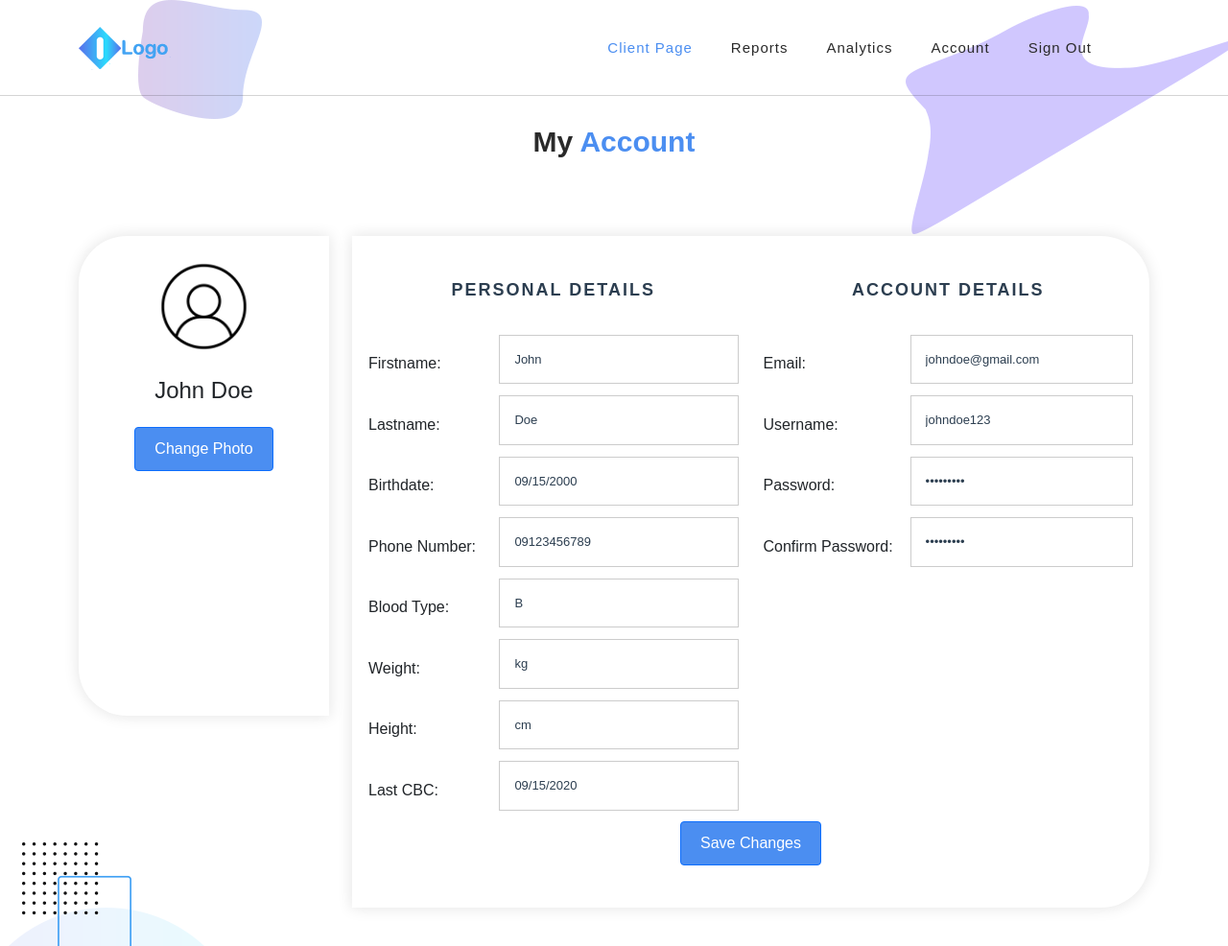
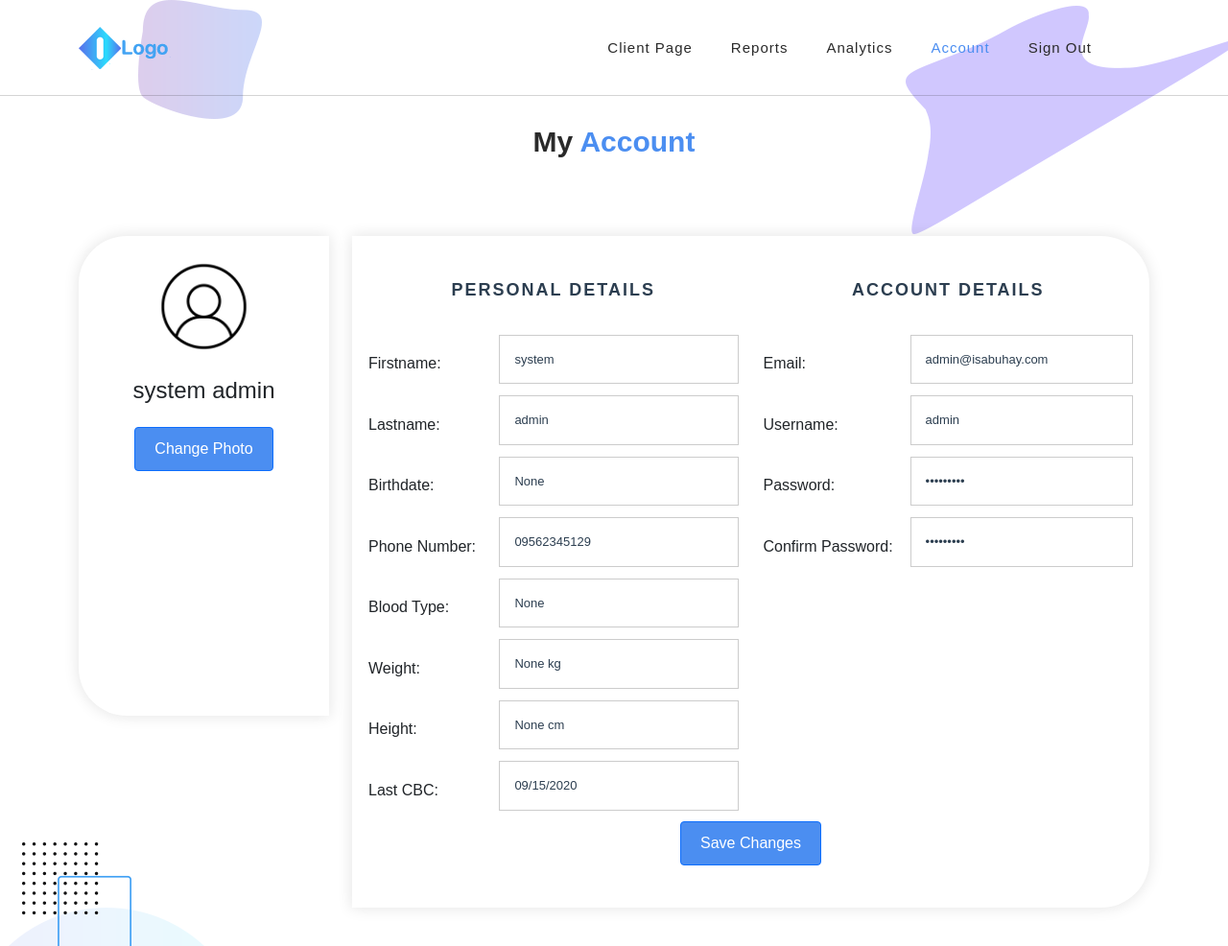
Before and after one commit to karloscabellon/IsaBuhay, a Django app: page /account/update in a window 1280 px wide. Shown: the top 986 px of the page at 96% size. Run offline with Django 4.2, Linux system fonts and the light colour scheme; a user stored in the database is signed in; some libraries are stand-ins or nearby versions; some web fonts are replaced.

Commit message:
now displays user details instead of filler text

```diff
--- a/templates/updateAccountPage.html
+++ b/templates/updateAccountPage.html
@@ -65,11 +65,11 @@
               <!-- ***** Logo End ***** -->
               <!-- ***** Menu Start ***** -->
               <ul class="nav">
-                <li class="scroll-to-section"><a href="#" class="active">Client Page</a></li>
+                <li class="scroll-to-section"><a href="{% url 'DisplayClientSide' %}">Client Page</a></li>
                 <li class="scroll-to-section"><a href="{% url 'DisplayAllCBCTestResult' %}">Reports</a></li>
                 <li class="scroll-to-section"><a href="#">Analytics</a></li>
-                <li class="scroll-to-section"><a href="{% url 'DisplayAccountPage' %}">Account</a></li>
-                <li class="scroll-to-section"><a href="#">Sign Out</a></li>
+                <li class="scroll-to-section"><a href="{% url 'DisplayAccountPage' %}" class="active">Account</a></li>
+                <li class="scroll-to-section"><a href="{% url 'LogoutView' %}">Sign Out</a></li>
                 <li></li>
               </ul>
               <a class='menu-trigger'>
@@ -101,7 +101,7 @@
             <div class="card-body align-items-center text-center" style="background-color: white; box-shadow: 0 0 15px 1px rgba(0, 0, 0, 0.1); z-index: 10; border-top-left-radius: 50px; border-bottom-left-radius: 50px; height: 500px;">
               <img  src="{% static 'assets/images/user-profile-icon.png' %}" class="rounded-circle" style="width: 50%;">
               <div class="mt-3">
-                  <h4>John Doe</h4>
+                  <h4>{{user.firstname}} {{user.lastname}}</h4>
                   <br>
                   <button class="btn btn-outline-primary">Change Photo</button>
               </div>
@@ -118,35 +118,35 @@
                       <table style="width: 100%; text-align: left;">
                         <tr>
                           <td>Firstname: </td>
-                          <td><input type="text" value="John"></td>
+                          <td><input type="text" value="{{user.firstname}}"></td>
                         </tr>
                         <tr>
                           <td>Lastname: </td>
-                          <td><input type="text" value="Doe"></td>
+                          <td><input type="text" value="{{user.lastname}}"></td>
                         </tr>
                         <tr>
                           <td>Birthdate: </td>
-                          <td><input type="text" value="09/15/2000" onfocus="this.type='date'"></td>
+                          <td><input type="text" value="{{user.birthdate}}" onfocus="this.type='date'"></td>
                         </tr>
                         <tr>
                           <td>Phone Number: </td>
-                          <td><input type="text" value="09123456789"></td>
+                          <td><input type="text" value="{{user.phone_number}}"></td>
                         </tr>
                         <tr>
                           <td>Blood Type: </td>
-                          <td><input type="text" value="B"></td>
+                          <td><input type="text" value="{{user.blood_type}}"></td>
                         </tr>
                         <tr>
                           <td>Weight: </td>
-                          <td><input type="text" value="kg"></td>
+                          <td><input type="text" value="{{user.weight}} kg"></td>
                         </tr>
                         <tr>
                           <td>Height: </td>
-                          <td><input type="text" value="cm"></td>
+                          <td><input type="text" value="{{user.height}} cm"></td>
                         </tr>
                         <tr>
                           <td>Last CBC: </td>
-                          <td><input type="text" value="09/15/2020" onfocus="this.type='date'"></td>
+                          <td><input type="text" value="09/15/2020" readonly></td>
                         </tr>
 
                       </table>
@@ -161,11 +161,11 @@
                     <table style="width: 100%; text-align: left;">
                       <tr>
                         <td>Email: </td>
-                        <td><input type="text" value="johndoe@gmail.com"></td>
+                        <td><input type="text" value="{{user.email}}" readonly></td>
                       </tr>
                       <tr>
                         <td>Username:</td>
-                        <td><input type="text" value="johndoe123"></td>
+                        <td><input type="text" value="{{user.username}}" readonly></td>
                       </tr>
                       <tr>
                         <td>Password:</td>
```
Also changed, not shown: templates/displayAccountPage.html (+14 -14 lines).
